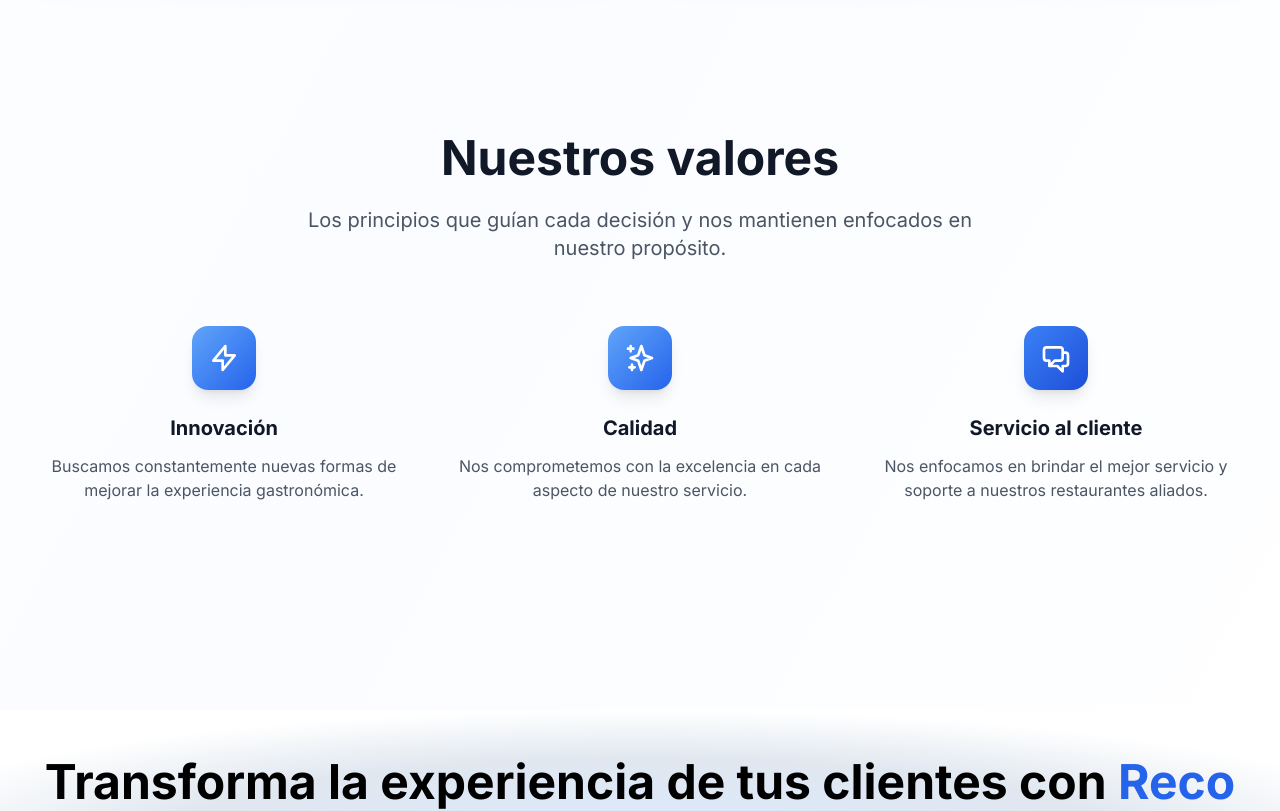
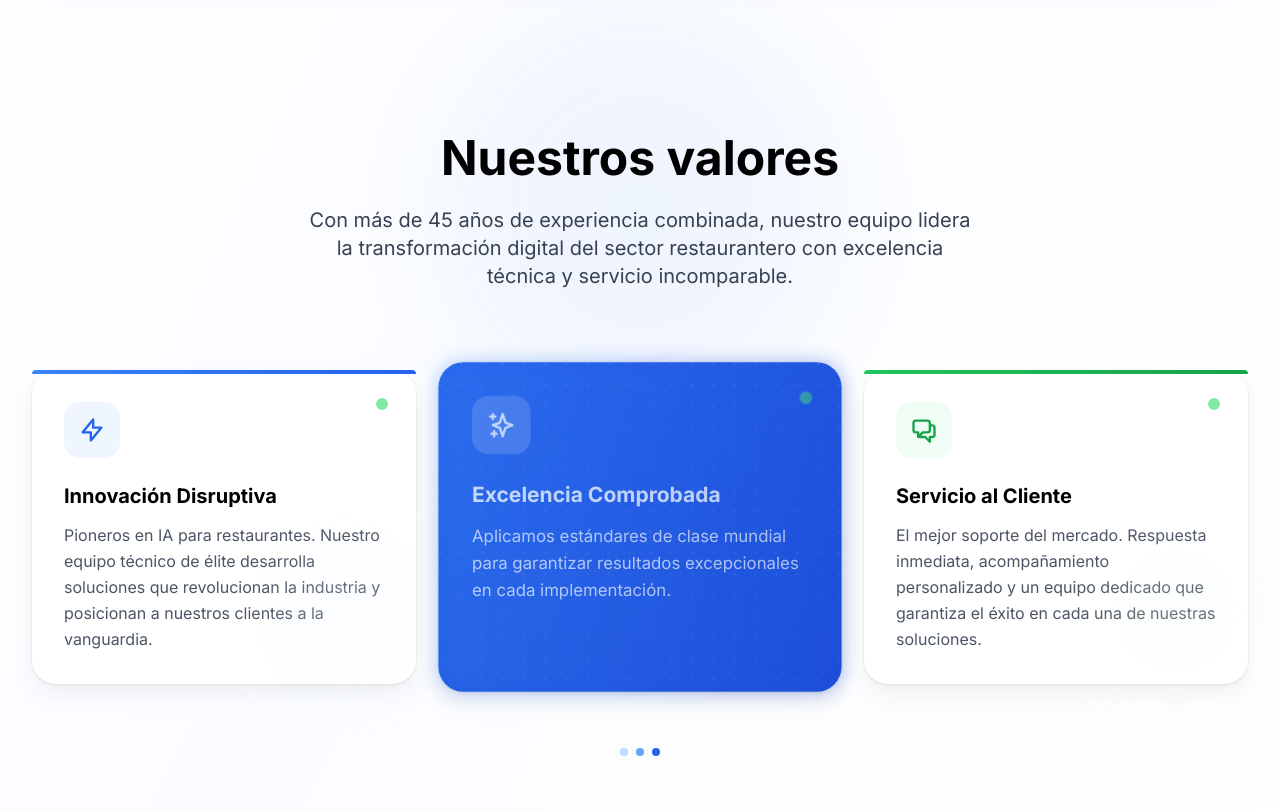
Before and after one commit to chico10117/reco_landing2, a SvelteKit app: page /nosotros in a window 1280 px wide. Shown: the part 1420-2231 px from the top of the page. Built offline with nearby package versions, Linux system fonts and the light colour scheme.

Commit message:
Redesigned the nosotros page 3

```diff
--- a/src/routes/nosotros/+page.svelte
+++ b/src/routes/nosotros/+page.svelte
@@ -167,48 +167,107 @@
     </div>
   </section>
 
-  <!-- Values Section -->
-  <section class="py-20">
+  <!-- Values Section - Bento Style -->
+  <section class="py-20 relative">
     <div class="max-w-7xl mx-auto px-4 sm:px-6 lg:px-8">
-      <div class="text-center mb-16">
-        <h2 class="text-3xl md:text-4xl lg:text-5xl font-bold text-gray-900 mb-6">
+      <!-- Header with subtle animation -->
+      <div class="text-center mb-20 relative">
+        <div class="absolute inset-0 flex items-center justify-center opacity-5">
+          <div class="w-96 h-96 bg-blue-600 rounded-full blur-3xl"></div>
+        </div>
+        <h2 class="text-3xl md:text-4xl lg:text-5xl font-bold text-black mb-6 relative">
           Nuestros valores
         </h2>
-        <p class="text-xl text-gray-600 max-w-2xl mx-auto">
-          Los principios que guían cada decisión y nos mantienen enfocados en nuestro propósito.
+        <p class="text-lg md:text-xl text-gray-700 max-w-2xl mx-auto relative">
+          Con más de 45 años de experiencia combinada, nuestro equipo lidera la transformación digital
+          del sector restaurantero con excelencia técnica y servicio incomparable.
         </p>
       </div>
 
-      <div class="grid md:grid-cols-3 gap-8">
-        <div class="text-center group">
-          <div class="w-16 h-16 bg-gradient-to-br from-blue-400 to-blue-600 rounded-2xl mx-auto mb-6 flex items-center justify-center transform group-hover:scale-110 transition-transform duration-300 shadow-lg">
-            <svg class="w-8 h-8 text-white" fill="none" stroke="currentColor" viewBox="0 0 24 24">
+      <!-- Bento Grid -->
+      <div class="grid grid-cols-1 md:grid-cols-3 gap-6 lg:gap-8">
+        <!-- Innovation Card -->
+        <div class="group relative bg-white rounded-3xl p-8 shadow-[0_0_0_1px_rgba(0,0,0,0.03),0_2px_4px_rgba(0,0,0,0.05),0_12px_24px_rgba(0,0,0,0.05)] hover:shadow-[0_0_0_1px_rgba(0,0,0,0.03),0_8px_16px_rgba(0,0,0,0.1),0_24px_48px_rgba(0,0,0,0.1)] transition-all duration-500 hover:-translate-y-1">
+          <!-- Gradient accent -->
+          <div class="absolute top-0 left-0 w-full h-1 bg-gradient-to-r from-blue-500 to-blue-600 rounded-t-3xl"></div>
+
+          <!-- Icon container -->
+          <div class="relative mb-6">
+            <div class="w-14 h-14 bg-blue-50 rounded-2xl flex items-center justify-center group-hover:bg-blue-100 transition-colors duration-300">
+              <svg class="w-7 h-7 text-blue-600" fill="none" stroke="currentColor" viewBox="0 0 24 24">
                 <path stroke-linecap="round" stroke-linejoin="round" stroke-width="2" d="M13 10V3L4 14h7v7l9-11h-7z"/>
               </svg>
             </div>
-          <h3 class="text-xl font-bold text-gray-900 mb-3">Innovación</h3>
-          <p class="text-gray-600">Buscamos constantemente nuevas formas de mejorar la experiencia gastronómica.</p>
+            <div class="absolute -top-1 -right-1 w-3 h-3 bg-green-400 rounded-full animate-pulse"></div>
           </div>
 
-        <div class="text-center group">
-          <div class="w-16 h-16 bg-gradient-to-br from-blue-400 to-blue-600 rounded-2xl mx-auto mb-6 flex items-center justify-center transform group-hover:scale-110 transition-transform duration-300 shadow-lg">
-            <svg class="w-8 h-8 text-white" fill="none" stroke="currentColor" viewBox="0 0 24 24">
+          <h3 class="text-xl font-semibold text-black mb-3">Innovación Disruptiva</h3>
+          <p class="text-gray-600 leading-relaxed">
+            Pioneros en IA para restaurantes. Nuestro equipo técnico de élite desarrolla
+            soluciones que revolucionan la industria y posicionan a nuestros clientes a la vanguardia.
+          </p>
+
+          <!-- Decorative element -->
+          <div class="absolute bottom-8 right-8 w-20 h-20 bg-blue-50 rounded-full opacity-50 blur-2xl group-hover:opacity-70 transition-opacity duration-500"></div>
+        </div>
+
+        <!-- Quality Card - Featured -->
+        <div class="group relative bg-gradient-to-br from-blue-600 to-blue-700 rounded-3xl p-8 text-white shadow-[0_0_0_1px_rgba(0,0,0,0.03),0_2px_4px_rgba(0,0,0,0.05),0_12px_24px_rgba(0,0,0,0.05)] hover:shadow-[0_0_0_1px_rgba(0,0,0,0.03),0_8px_16px_rgba(0,0,0,0.1),0_24px_48px_rgba(0,0,0,0.1)] transition-all duration-500 hover:-translate-y-1 md:scale-105">
+          <!-- Pattern overlay -->
+          <div class="absolute inset-0 opacity-10">
+            <div class="absolute inset-0" style="background-image: radial-gradient(circle at 2px 2px, white 1px, transparent 1px); background-size: 20px 20px;"></div>
+          </div>
+
+          <!-- Icon container -->
+          <div class="relative mb-6">
+            <div class="w-14 h-14 bg-white/20 backdrop-blur-sm rounded-2xl flex items-center justify-center group-hover:bg-white/30 transition-colors duration-300">
+              <svg class="w-7 h-7 text-white" fill="none" stroke="currentColor" viewBox="0 0 24 24">
                 <path stroke-linecap="round" stroke-linejoin="round" stroke-width="2" d="M5 3v4M3 5h4M6 17v4m-2-2h4m5-16l2.286 6.857L21 12l-5.714 2.143L13 21l-2.286-6.857L5 12l5.714-2.143L13 3z"/>
               </svg>
             </div>
-          <h3 class="text-xl font-bold text-gray-900 mb-3">Calidad</h3>
-          <p class="text-gray-600">Nos comprometemos con la excelencia en cada aspecto de nuestro servicio.</p>
+            <div class="absolute -top-1 -right-1 w-3 h-3 bg-green-400 rounded-full animate-pulse"></div>
           </div>
 
-        <div class="text-center group">
-          <div class="w-16 h-16 bg-gradient-to-br from-blue-500 to-blue-700 rounded-2xl mx-auto mb-6 flex items-center justify-center transform group-hover:scale-110 transition-transform duration-300 shadow-lg">
-            <svg class="w-8 h-8 text-white" fill="none" stroke="currentColor" viewBox="0 0 24 24">
+          <h3 class="text-xl font-semibold mb-3">Excelencia Comprobada</h3>
+          <p class="text-white/90 leading-relaxed">
+            Aplicamos estándares de clase mundial para garantizar resultados excepcionales en cada implementación.
+          </p>
+
+          <!-- Glow effect -->
+          <div class="absolute -inset-0.5 bg-gradient-to-r from-blue-500 to-blue-700 rounded-3xl blur opacity-30 group-hover:opacity-50 transition-opacity duration-500"></div>
+        </div>
+
+        <!-- Customer Service Card -->
+        <div class="group relative bg-white rounded-3xl p-8 shadow-[0_0_0_1px_rgba(0,0,0,0.03),0_2px_4px_rgba(0,0,0,0.05),0_12px_24px_rgba(0,0,0,0.05)] hover:shadow-[0_0_0_1px_rgba(0,0,0,0.03),0_8px_16px_rgba(0,0,0,0.1),0_24px_48px_rgba(0,0,0,0.1)] transition-all duration-500 hover:-translate-y-1">
+          <!-- Gradient accent -->
+          <div class="absolute top-0 left-0 w-full h-1 bg-gradient-to-r from-green-500 to-green-600 rounded-t-3xl"></div>
+
+          <!-- Icon container -->
+          <div class="relative mb-6">
+            <div class="w-14 h-14 bg-green-50 rounded-2xl flex items-center justify-center group-hover:bg-green-100 transition-colors duration-300">
+              <svg class="w-7 h-7 text-green-600" fill="none" stroke="currentColor" viewBox="0 0 24 24">
                 <path stroke-linecap="round" stroke-linejoin="round" stroke-width="2" d="M17 8h2a2 2 0 012 2v6a2 2 0 01-2 2h-2v4l-4-4H9a1.994 1.994 0 01-1.414-.586m0 0L11 14h4a2 2 0 002-2V6a2 2 0 00-2-2H5a2 2 0 00-2 2v6a2 2 0 002 2h2v4l.586-.586z"/>
               </svg>
             </div>
-          <h3 class="text-xl font-bold text-gray-900 mb-3">Servicio al cliente</h3>
-          <p class="text-gray-600">Nos enfocamos en brindar el mejor servicio y soporte a nuestros restaurantes aliados.</p>
+            <div class="absolute -top-1 -right-1 w-3 h-3 bg-green-400 rounded-full animate-pulse"></div>
           </div>
+
+          <h3 class="text-xl font-semibold text-black mb-3">Servicio al Cliente</h3>
+          <p class="text-gray-600 leading-relaxed">
+            El mejor soporte del mercado. Respuesta inmediata, acompañamiento personalizado
+            y un equipo dedicado que garantiza el éxito en cada una de nuestras soluciones.
+          </p>
+
+          <!-- Decorative element -->
+          <div class="absolute bottom-8 right-8 w-20 h-20 bg-green-50 rounded-full opacity-50 blur-2xl group-hover:opacity-70 transition-opacity duration-500"></div>
+        </div>
+      </div>
+
+      <!-- Bottom decorative elements -->
+      <div class="mt-16 flex justify-center space-x-2">
+        <div class="w-2 h-2 bg-blue-200 rounded-full"></div>
+        <div class="w-2 h-2 bg-blue-400 rounded-full"></div>
+        <div class="w-2 h-2 bg-blue-600 rounded-full"></div>
       </div>
     </div>
   </section>
```
Lines whose indentation alone changed are shown as unchanged.
